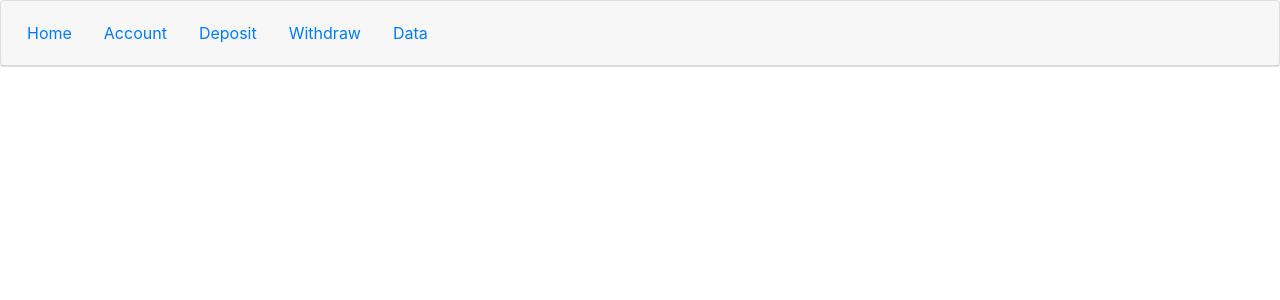
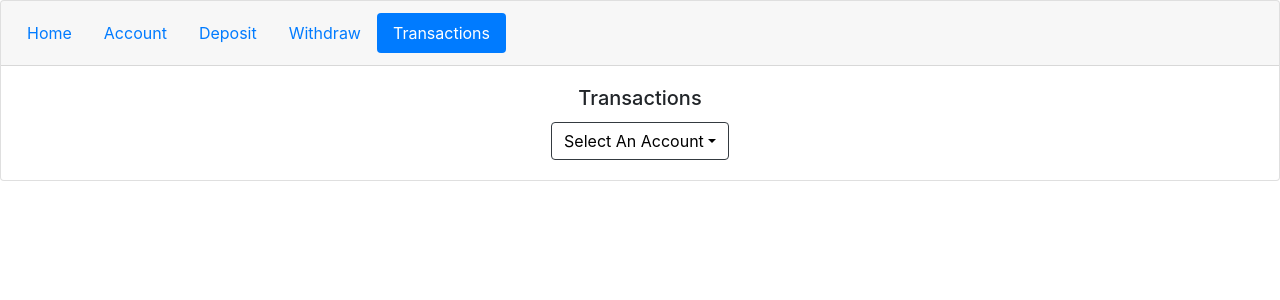
Before and after one commit to Dilksjm/banking-app, a React (Create React App) app: page /transactions in a window 1280 px wide. Shown: the top 300 px of the page. Built offline with nearby package versions, Linux system fonts and the light colour scheme.

Commit message:
rename data to transactions

```diff
--- a/src/App.js
+++ b/src/App.js
@@ -5,7 +5,7 @@ import {Route, Routes} from 'react-router-dom';
 import Account from './routes/account';
 import Deposit from './routes/deposit';
 import Withdraw from './routes/withdraw';
-import Data from './routes/data';
+import Transactions from './routes/transactions';
 import Toast from './components/toast';
 
 function App() {
@@ -18,7 +18,7 @@ function App() {
             <Route path={'/account'} element={<Account/>}/>
             <Route path={'/deposit'} element={<Deposit/>}/>
             <Route path={'/withdraw'} element={<Withdraw/>}/>
-            <Route path={'/data'} element={<Data/>}/>
+            <Route path={'/transactions'} element={<Transactions/>}/>
         </Routes>
     </div>
   );
--- a/src/components/nav-bar.js
+++ b/src/components/nav-bar.js
@@ -27,7 +27,7 @@ function NavBar() {
                     <Link className={getLinkClass('/withdraw')} to={'/withdraw'}>{'Withdraw'}</Link>
                 </li>
                 <li className="nav-item">
-                    <Link className={getLinkClass('/data')} to={'/data'}>{'Data'}</Link>
+                    <Link className={getLinkClass('/transactions')} to={'/transactions'}>{'Transactions'}</Link>
                 </li>
             </ul>
         </div>
--- a/src/routes/deposit.js
+++ b/src/routes/deposit.js
@@ -4,6 +4,8 @@ import {accountsAtom, selectedAccountIdAtom} from '../recoil/atoms/accounts';
 import Dropdown from '../components/dropdown';
 import {toastAtom} from '../recoil/atoms/toast';
 import {selectedAccountSelector} from '../recoil/selectors/accounts';
+import { v4 as uuidv4 } from 'uuid';
+
 
 function Deposit() {
     const [accounts, setAccounts] = useRecoilState(accountsAtom);
@@ -21,7 +23,8 @@ function Deposit() {
                 transactions: [...selectedAccount.transactions, {
                     type: 'DEPOSIT',
                     amount,
-                    date: new Date().toLocaleDateString()
+                    date: new Date().toLocaleDateString(),
+                    id: uuidv4()
                 }]
             }
         })
--- a/src/routes/data.js
+++ b/src/routes/transactions.js
@@ -4,7 +4,7 @@ import {accountsAtom, selectedAccountIdAtom} from '../recoil/atoms/accounts';
 import Dropdown from '../components/dropdown';
 import {selectedAccountSelector} from '../recoil/selectors/accounts';
 
-function Data() {
+function Transactions() {
     const accounts = useRecoilValue(accountsAtom);
     const [selectedAccountId, setSelectedAccountId] = useRecoilState(selectedAccountIdAtom);
     const selectedAccount = useRecoilValue(selectedAccountSelector)
@@ -22,7 +22,7 @@ function Data() {
                     <tbody>
                     {selectedAccount.transactions.map(transaction => {
                         return (
-                            <tr>
+                            <tr key={transaction.id}>
                                 <td>{transaction.date}</td>
                                 <td>{transaction.type}</td>
                                 <td>{transaction.amount}</td>
@@ -55,4 +55,4 @@ function Data() {
     );
 }
 
-export default Data;
+export default Transactions;
--- a/src/routes/withdraw.js
+++ b/src/routes/withdraw.js
@@ -4,6 +4,7 @@ import {accountsAtom, selectedAccountIdAtom} from '../recoil/atoms/accounts';
 import {toastAtom} from '../recoil/atoms/toast';
 import Dropdown from '../components/dropdown';
 import {selectedAccountSelector} from '../recoil/selectors/accounts';
+import { v4 as uuidv4 } from 'uuid';
 
 function Withdraw() {
     const [accounts, setAccounts] = useRecoilState(accountsAtom);
@@ -21,7 +22,8 @@ function Withdraw() {
                 transactions: [...selectedAccount.transactions, {
                     type: 'WITHDRAW',
                     amount,
-                    date: new Date().toLocaleDateString()
+                    date: new Date().toLocaleDateString(),
+                    id: uuidv4()
                 }]
             }
         })
```
